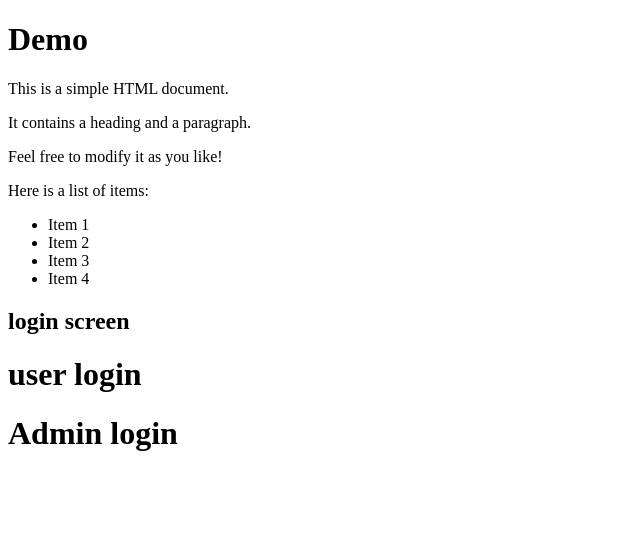
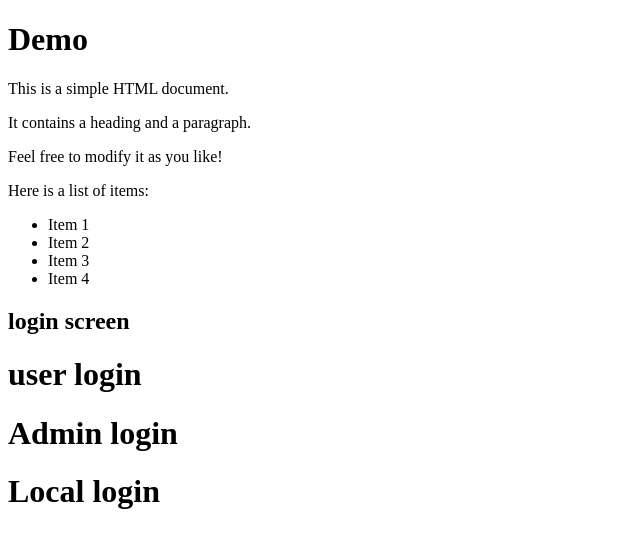
Before and after one commit to premchanduyerra123/gitdemo, a plain HTML site: page index.html in a window 1280 px wide. Shown: the whole page, without its empty margins (0-640 px from the left). Drawn offline with Linux system fonts and the light colour scheme.

Commit message:
rebasing local to dev

```diff
--- a/index.html
+++ b/index.html
@@ -31,6 +31,8 @@
     <h2>login screen</h2>
     <h1>user login</h1>
     <h1>Admin login</h1>
+    <h1>Local login</h1>
+
 </body>
 
 </html>
```
